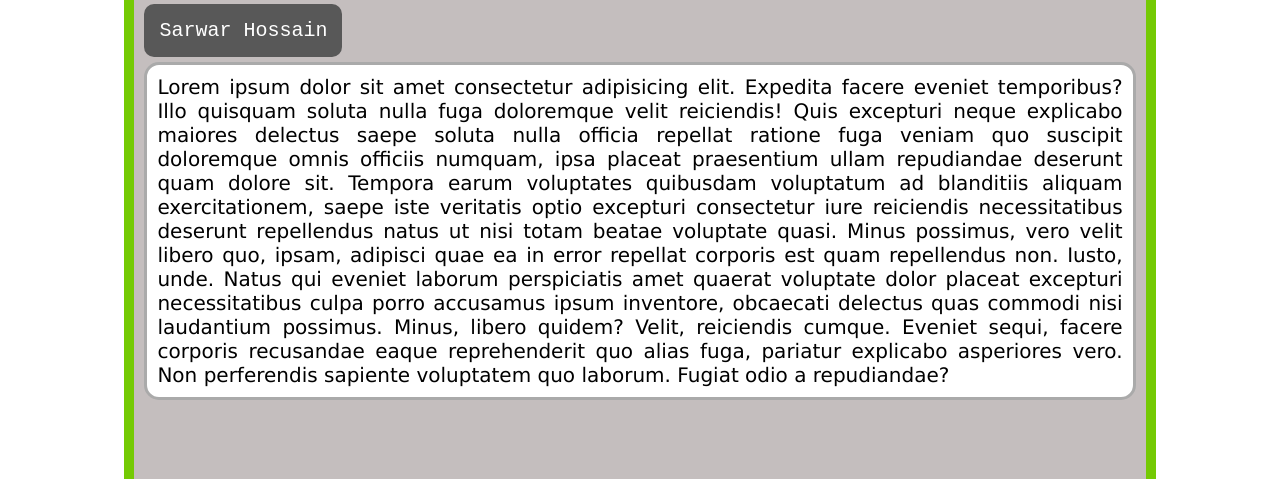
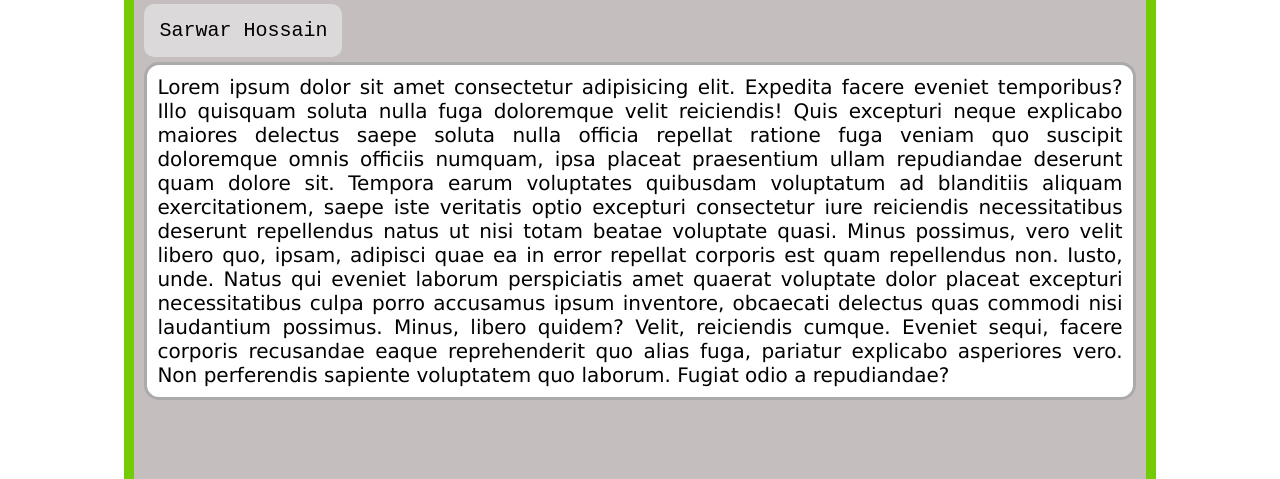
Before and after one commit to Sarwarhridoy4/My-First-Blog-site, a plain HTML site: page index.html in a window 1280 px wide. Shown: the part 213-692 px from the top of the page. Drawn offline with Linux system fonts and the light colour scheme.

Commit message:
Author name font and color modified

```diff
--- a/style.css
+++ b/style.css
@@ -23,8 +23,9 @@
 .author {
   font-family: "Courier New", Courier, monospace;
   font-size: 20px;
-  color: rgb(255, 255, 255);
-  background: rgb(88, 88, 88);
+  font-weight: 900clear;
+  color: rgb(0, 0, 0);
+  background: rgb(219, 217, 217);
   padding: 15px 15px;
   border-radius: 10px;
 }
```
